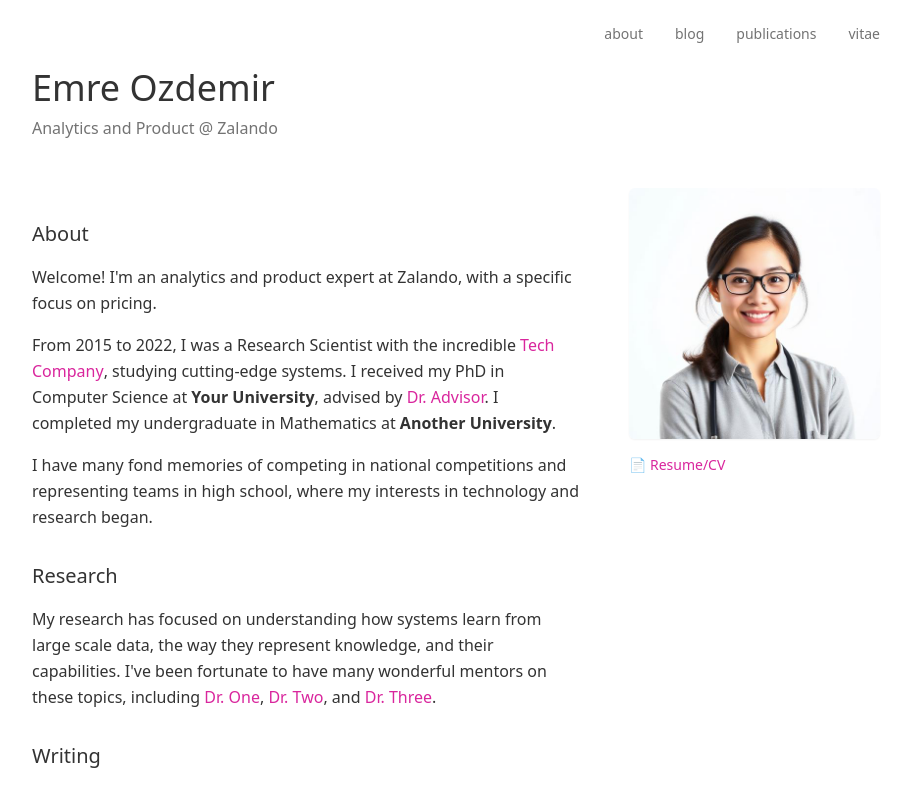
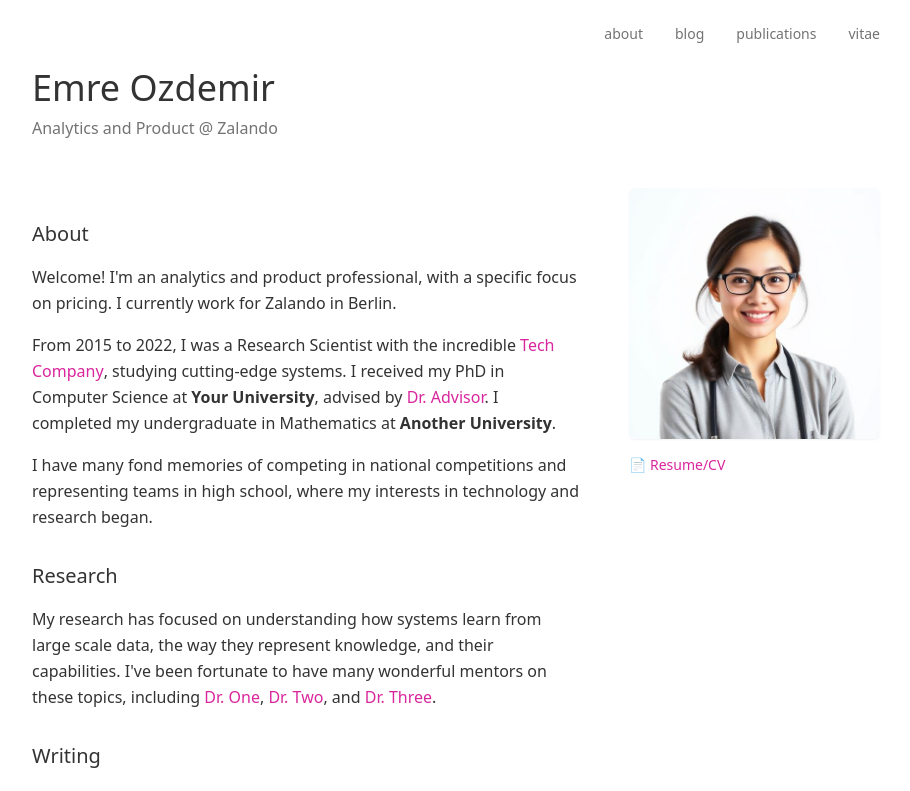
Before and after one commit to emrozd/personal-website, a React (Vite) app: page / in a window 1280 px wide. Shown: the top 791 px of the page, without its empty margins (184-1094 px from the left). Built offline with nearby package versions, Linux system fonts and the light colour scheme.

Commit message:
Manual edit: src/pages/Index.tsx
Edited UI in Lovable

```diff
--- a/src/pages/Index.tsx
+++ b/src/pages/Index.tsx
@@ -37,7 +37,7 @@ const Index = () => {
               <h2 className="text-xl font-medium text-foreground mb-4">About</h2>
               <div className="prose prose-gray max-w-none text-foreground leading-relaxed">
                 <p className="mb-4">
-                  Welcome! I'm an analytics and product expert at Zalando, with a specific focus on pricing.
+                  Welcome! I'm an analytics and product professional, with a specific focus on pricing. I currently work for Zalando in Berlin.
                 </p>
                 <p className="mb-4">
                   From 2015 to 2022, I was a Research Scientist with the incredible <a href="#" className="text-primary hover:underline font-medium">Tech Company</a>, studying cutting-edge systems. I received my PhD in Computer Science at <strong>Your University</strong>, advised by <a href="#" className="text-primary hover:underline">Dr. Advisor</a>. I completed my undergraduate in Mathematics at <strong>Another University</strong>.
```
